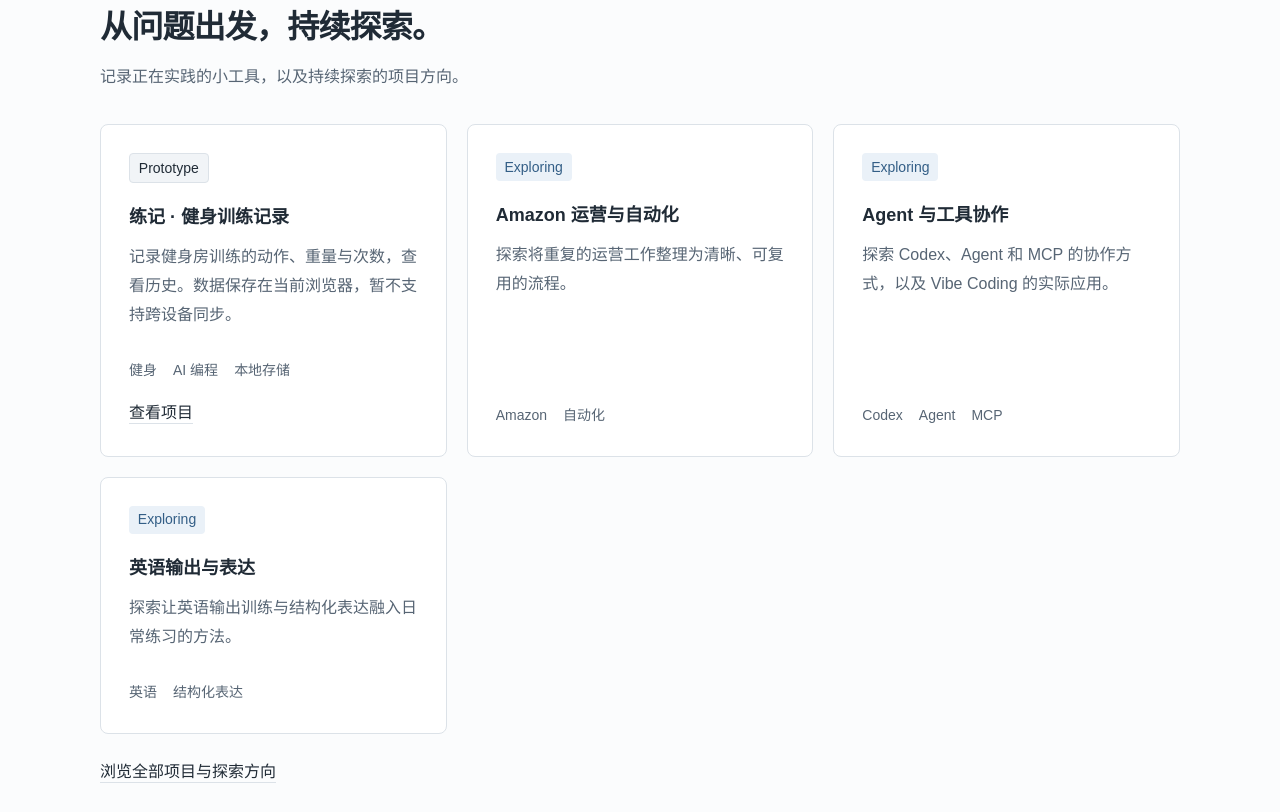
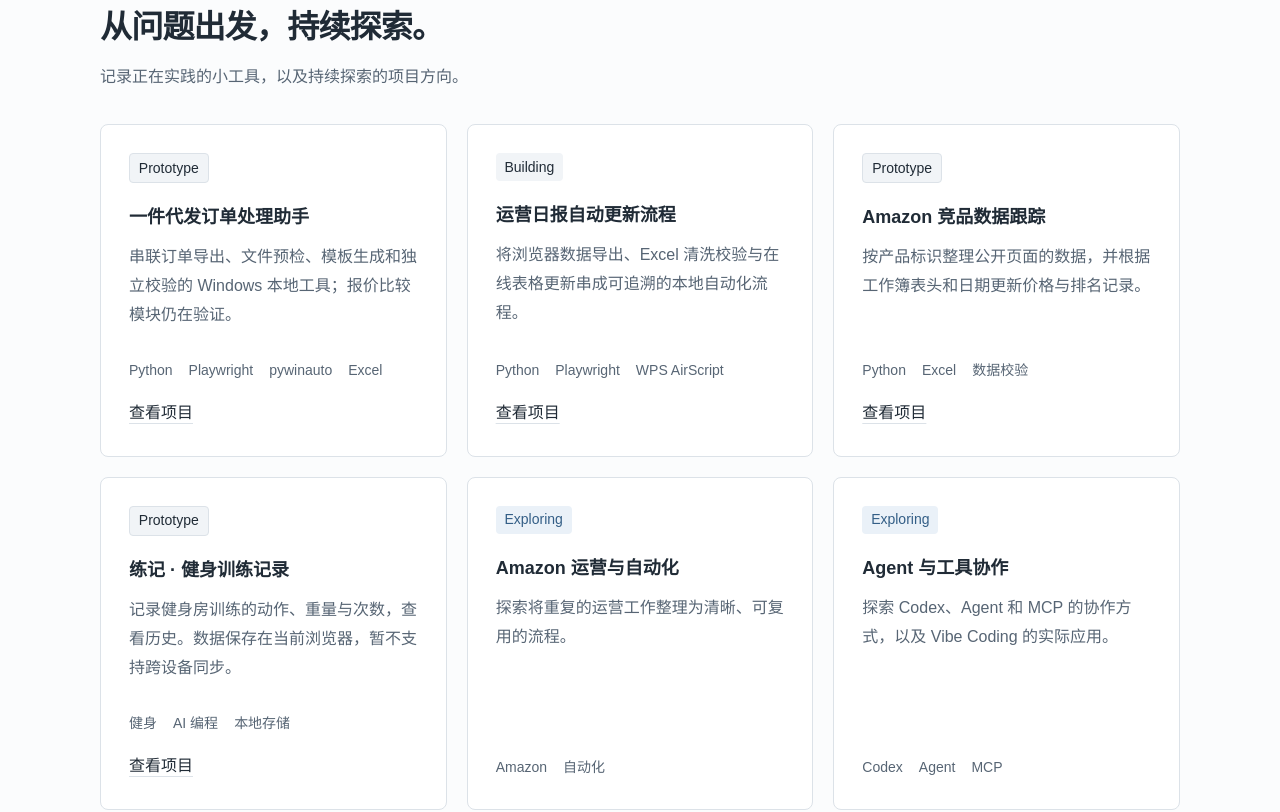
Before and after one commit to 1491099376a-del/muyang.eu.cc, a Next.js app: page / in a window 1280 px wide. Shown: the part 660-1472 px from the top of the page. Built offline with nearby package versions, Linux system fonts and the light colour scheme.

Commit message:
feat(projects): add verified local Codex automation work

```diff
--- a/src/data/site.ts
+++ b/src/data/site.ts
@@ -50,6 +50,30 @@ export const site = {
     description: "记录正在实践的小工具，以及持续探索的项目方向。",
     linkLabel: "查看项目",
     items: [
+      {
+        title: "一件代发订单处理助手",
+        slug: "dropship-order-assistant",
+        description: "串联订单导出、文件预检、模板生成和独立校验的 Windows 本地工具；报价比较模块仍在验证。",
+        status: "Prototype",
+        tags: ["Python", "Playwright", "pywinauto", "Excel"],
+        url: "",
+      },
+      {
+        title: "运营日报自动更新流程",
+        slug: "daily-report-automation",
+        description: "将浏览器数据导出、Excel 清洗校验与在线表格更新串成可追溯的本地自动化流程。",
+        status: "Building",
+        tags: ["Python", "Playwright", "WPS AirScript"],
+        url: "",
+      },
+      {
+        title: "Amazon 竞品数据跟踪",
+        slug: "amazon-competitor-tracker",
+        description: "按产品标识整理公开页面的数据，并根据工作簿表头和日期更新价格与排名记录。",
+        status: "Prototype",
+        tags: ["Python", "Excel", "数据校验"],
+        url: "",
+      },
       {
         title: "练记 · 健身训练记录",
         slug: "gym-training-log",
```
